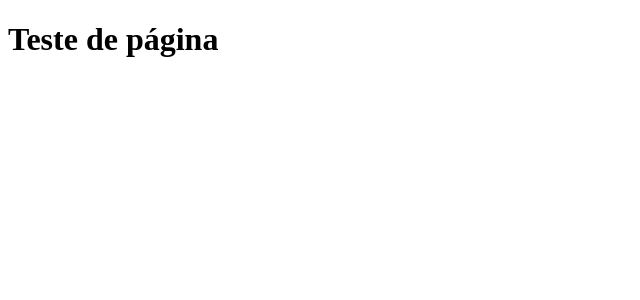
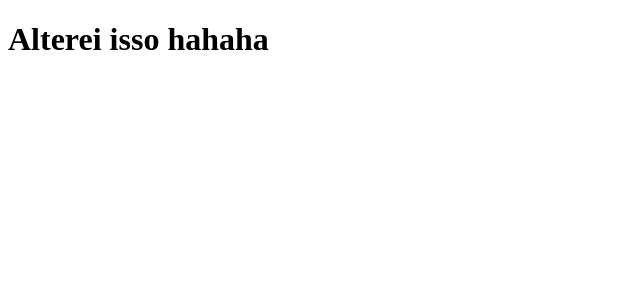
Before and after one commit to FelipLucas/clone-tabnews, a Next.js app: page / in a window 1280 px wide. Shown: the top 300 px of the page, without its empty margins (0-640 px from the left). Built offline with nearby package versions, Linux system fonts and the light colour scheme.

Commit message:
modicfica a frase

```diff
--- a/pages/index.js
+++ b/pages/index.js
@@ -1,5 +1,5 @@
 function home(){
-    return <h1>Teste de página</h1>
+    return <h1>Alterei isso hahaha</h1>
 }
 
 export default home;
```
